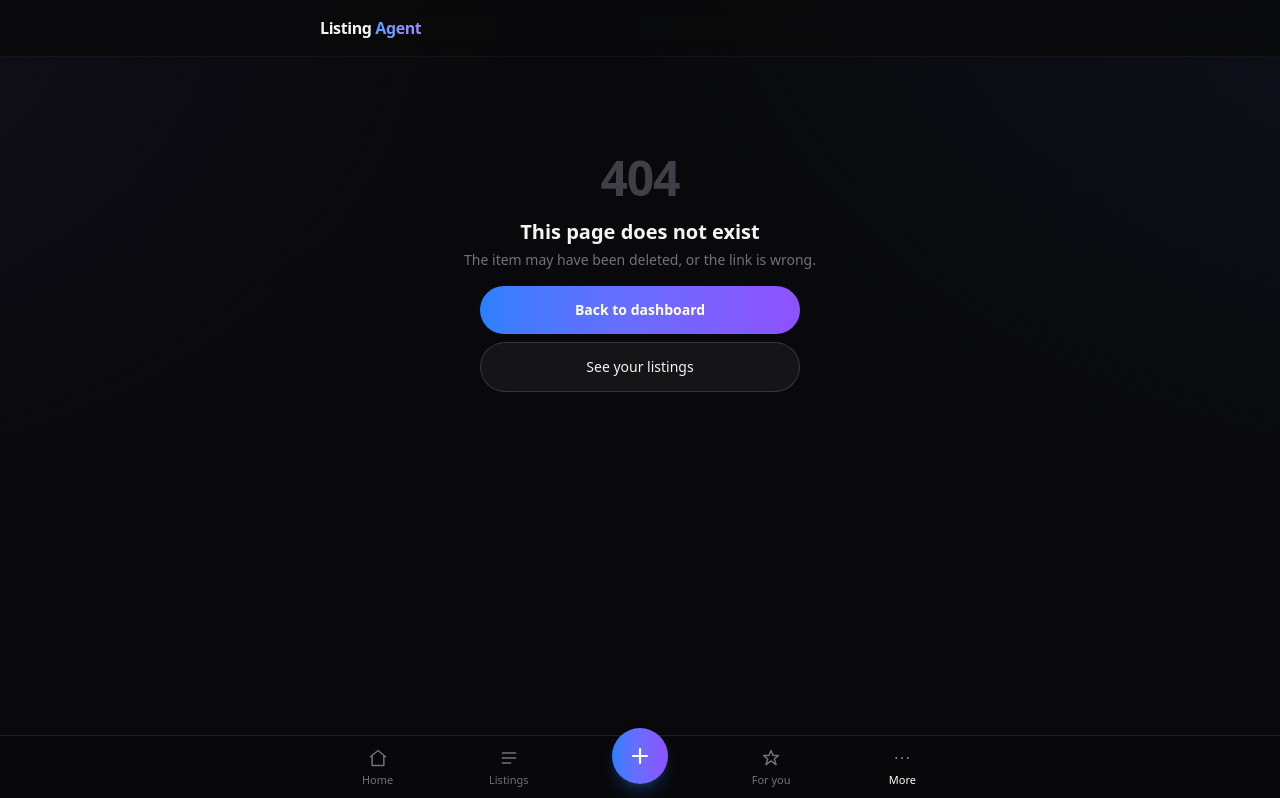
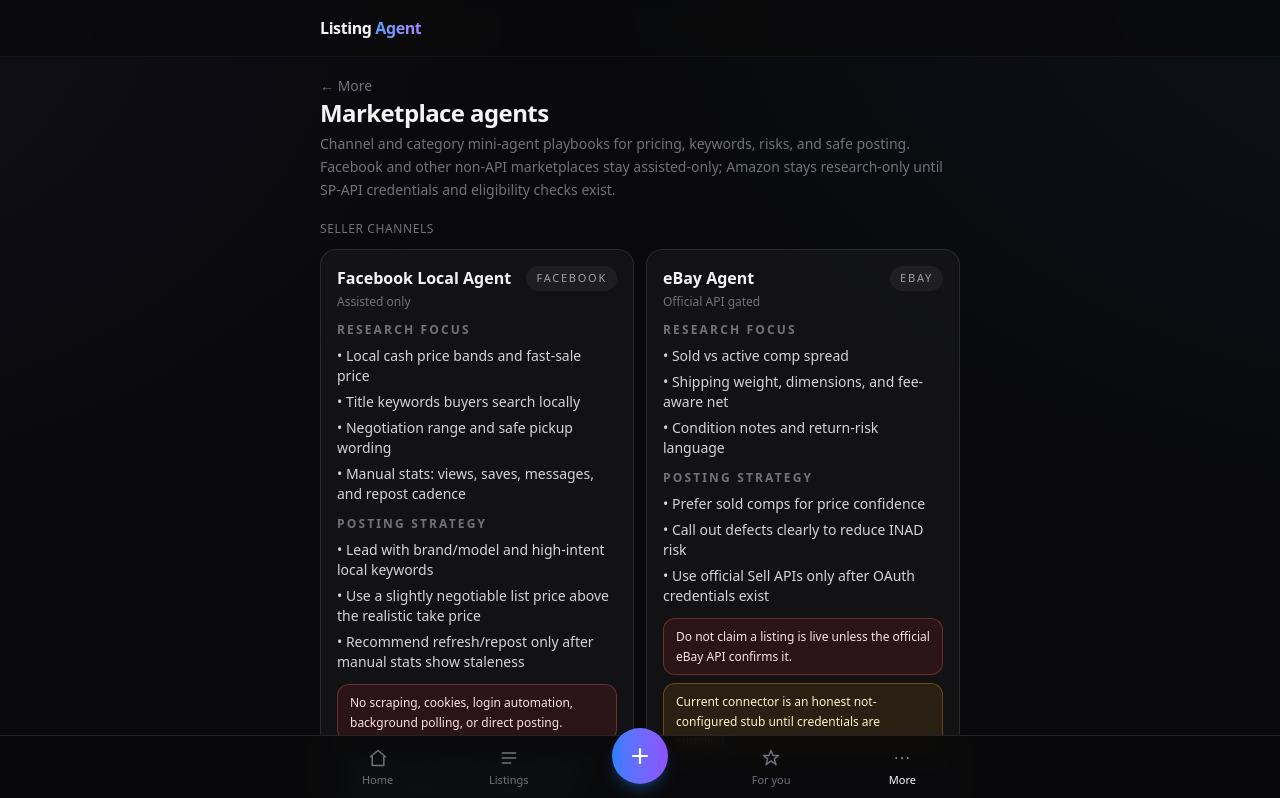
Before and after one commit to IceEDU/resale-listing-agent, a Next.js app: page /more/agents in a window 1280 px wide. Before the commit this address had no page. Shown: the top 798 px of the page. Built offline with nearby package versions, Linux system fonts and the light colour scheme.

Commit message:
feat: surface marketplace agent playbooks

```diff
--- /dev/null
+++ b/app/more/agents/page.tsx
@@ -0,0 +1,117 @@
+import Link from "next/link";
+import {
+  CATEGORY_AGENT_PROFILES,
+  MARKETPLACE_AGENT_PROFILES,
+  type AgentGuardrail,
+} from "@/lib/marketplace-agents";
+
+export const dynamic = "force-dynamic";
+
+const marketplaceProfiles = Object.values(MARKETPLACE_AGENT_PROFILES);
+const categoryProfiles = Object.values(CATEGORY_AGENT_PROFILES);
+
+function modeLabel(mode: string) {
+  switch (mode) {
+    case "assisted-only":
+      return "Assisted only";
+    case "official-api":
+      return "Official API gated";
+    case "future-official-api":
+      return "Future API research";
+    default:
+      return mode;
+  }
+}
+
+function GuardrailPill({ guardrail }: { guardrail: AgentGuardrail }) {
+  const tone =
+    guardrail.severity === "blocker"
+      ? "border-red-400/30 bg-red-500/10 text-red-100"
+      : guardrail.severity === "warning"
+        ? "border-amber-400/30 bg-amber-500/10 text-amber-100"
+        : "border-blue-400/30 bg-blue-500/10 text-blue-100";
+
+  return <li className={`rounded-xl border px-3 py-2 text-xs leading-relaxed ${tone}`}>{guardrail.text}</li>;
+}
+
+export default function MarketplaceAgentsPage() {
+  return (
+    <div className="space-y-5">
+      <Link href="/more" className="text-sm text-zinc-500">
+        ← More
+      </Link>
+
+      <div>
+        <h1 className="text-2xl font-semibold tracking-tight">Marketplace agents</h1>
+        <p className="mt-1 text-sm leading-relaxed text-zinc-500">
+          Channel and category mini-agent playbooks for pricing, keywords, risks, and safe posting.
+          Facebook and other non-API marketplaces stay assisted-only; Amazon stays research-only until
+          SP-API credentials and eligibility checks exist.
+        </p>
+      </div>
+
+      <section className="space-y-3">
+        <h2 className="section-label">Seller channels</h2>
+        <div className="grid gap-3 lg:grid-cols-2">
+          {marketplaceProfiles.map((profile) => (
+            <article key={profile.id} className="card space-y-3">
+              <div className="flex items-start justify-between gap-3">
+                <div>
+                  <h3 className="font-semibold text-zinc-100">{profile.label}</h3>
+                  <p className="mt-1 text-xs text-zinc-500">{modeLabel(profile.postingMode)}</p>
+                </div>
+                <span className="rounded-full bg-white/5 px-2.5 py-1 text-[11px] uppercase tracking-[0.16em] text-zinc-400">
+                  {profile.id}
+                </span>
+              </div>
+
+              <div>
+                <p className="text-xs font-semibold uppercase tracking-[0.18em] text-zinc-500">Research focus</p>
+                <ul className="mt-2 space-y-1.5 text-sm text-zinc-300">
+                  {profile.researchFocus.slice(0, 4).map((item) => (
+                    <li key={item}>• {item}</li>
+                  ))}
+                </ul>
+              </div>
+
+              <div>
+                <p className="text-xs font-semibold uppercase tracking-[0.18em] text-zinc-500">Posting strategy</p>
+                <ul className="mt-2 space-y-1.5 text-sm text-zinc-300">
+                  {profile.postingStrategy.map((item) => (
+                    <li key={item}>• {item}</li>
+                  ))}
+                </ul>
+              </div>
+
+              <ul className="space-y-2">
+                {profile.guardrails.map((guardrail) => (
+                  <GuardrailPill key={guardrail.text} guardrail={guardrail} />
+                ))}
+              </ul>
+            </article>
+          ))}
+        </div>
+      </section>
+
+      <section className="space-y-3">
+        <h2 className="section-label">Category specialists</h2>
+        <div className="grid gap-3 md:grid-cols-2 xl:grid-cols-3">
+          {categoryProfiles.map((profile) => (
+            <article key={profile.id} className="card space-y-2">
+              <h3 className="font-semibold text-zinc-100">{profile.label}</h3>
+              <p className="text-xs leading-relaxed text-zinc-500">
+                Keywords: {profile.keywords.slice(0, 5).join(", ")}
+              </p>
+              <p className="text-xs leading-relaxed text-zinc-400">
+                Check: {profile.conditionChecks.slice(0, 3).join(" · ")}
+              </p>
+              <p className="text-xs leading-relaxed text-amber-100/80">
+                Watch: {profile.riskFlags.slice(0, 3).join(" · ")}
+              </p>
+            </article>
+          ))}
+        </div>
+      </section>
+    </div>
+  );
+}
--- a/app/more/page.tsx
+++ b/app/more/page.tsx
@@ -22,6 +22,12 @@
           <div className="text-sm font-semibold">Self-check →</div>
           <p className="mt-1 text-sm text-zinc-500">
             The app audits its own data, prices, and connector honesty.
+          </p>
+        </Link>
+        <Link href="/more/agents" className="card block active:bg-white/5">
+          <div className="text-sm font-semibold">Marketplace agents →</div>
+          <p className="mt-1 text-sm text-zinc-500">
+            Facebook-first assisted posting playbooks, Amazon research guardrails, and category specialists.
           </p>
         </Link>
       </section>
--- a/components/PostOptions.tsx
+++ b/components/PostOptions.tsx
@@ -21,7 +21,7 @@
   options: MarketplaceOption[];
 }) {
   const router = useRouter();
-  const [selected, setSelected] = useState<Set<MarketplaceId>>(new Set(["ebay"]));
+  const [selected, setSelected] = useState<Set<MarketplaceId>>(new Set(["facebook"]));
   const [busy, setBusy] = useState(false);
   const [results, setResults] = useState<PostResult[] | null>(null);
 
```
Also changed, not shown: 2 other files (tests, documents, lock files or other folders).
